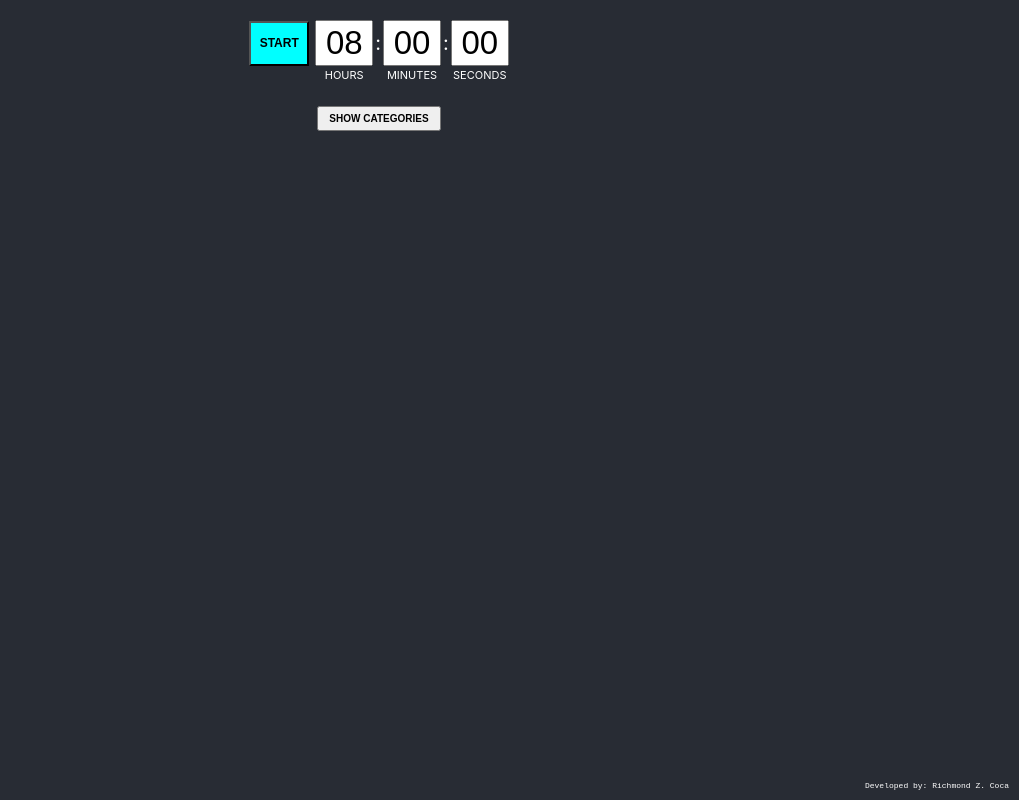
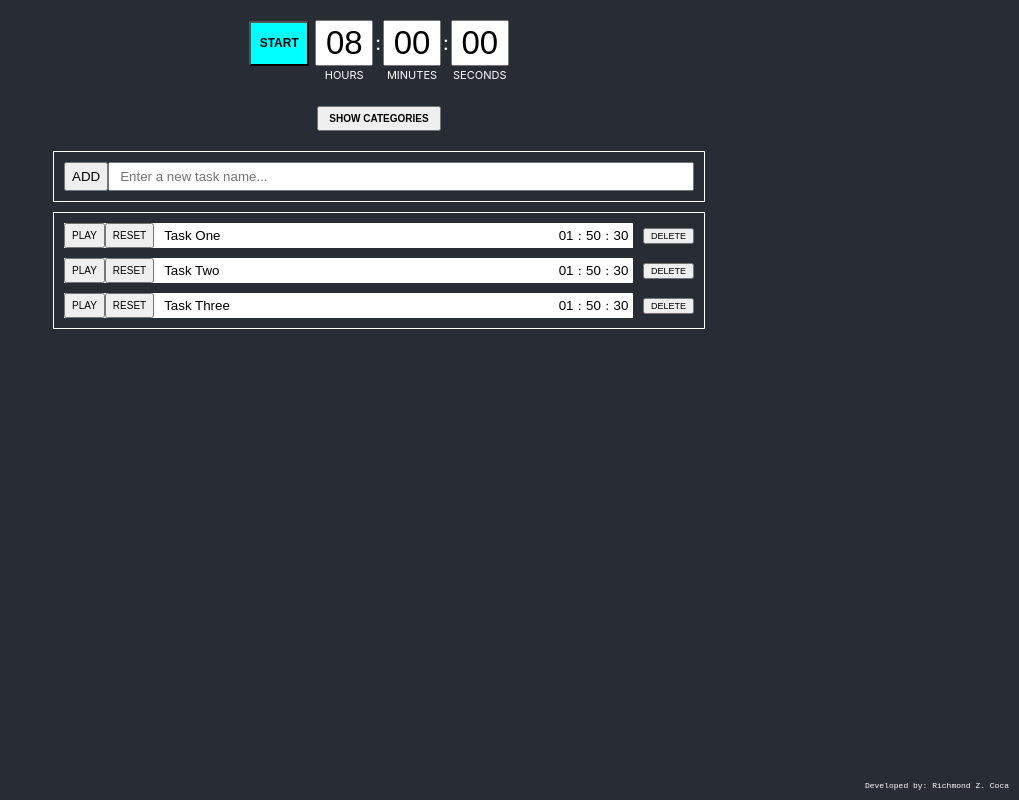
Before and after one commit to richmondzcoca/tasktimer, a React (Create React App) app: page / in a window 1280 px wide. Shown: the whole page, without its empty margins (261-1280 px from the left). Built offline with nearby package versions, Linux system fonts and the light colour scheme.

Commit message:
Added Add-task functionality

```diff
--- a/src/App.scss
+++ b/src/App.scss
@@ -21,7 +21,7 @@
 
   .container {
     padding-top: 20px;
-    width: 500px;
+    width: 700px;
     display: flex;
     flex-direction: column;
     align-items: center;
@@ -114,5 +114,88 @@
       font-weight: bold;
       font-size: 10px;
     }
+
+    .task-lists {
+      display: flex;
+      margin-top: 10px;
+      width: 90%;
+      padding: 10px;
+      border: 1px solid white;
+      flex-direction: column;
+      gap: 10px;
+
+      .task-list {
+        display: flex;
+        width: 100%;
+        background-color: white;
+
+        select {
+          width: 100px;
+          border: none;
+        }
+
+        .delete {
+          margin-left: 10px;
+          font-size: 9px;
+
+          &-container {
+            background-color: #282c34;
+            display: flex;
+            justify-content: center;
+            align-items: center;
+          }
+        }
+      }
+
+      .task-name {
+        width: 100%;
+        border: none;
+        outline: none;
+        padding: 5px 10px;
+      }
+
+      &-timer {
+        display: flex;
+        align-items: center;
+        color: black;
+        font-size: 12px;
+
+        span {
+          color: black;
+        }
+
+        input {
+          width: 20px;
+          border: none;
+          outline: none;
+          text-align: center;
+        }
+      }
+
+      &-button {
+        display: flex;
+
+        button {
+          font-size: 10px;
+        }
+      }
+    }
+
+    .add-task {
+      width: 90%;
+      display: flex;
+      margin-top: 10px;
+      padding: 10px;
+      border: 1px solid white;
+
+      input {
+        width: 100%;
+        padding: 5px 10px;
+      }
+
+      select {
+        width: 100px;
+      }
+    }
   }
 }
--- a/src/App.tsx
+++ b/src/App.tsx
@@ -1,7 +1,7 @@
 import React, { ChangeEvent, FormEvent, KeyboardEvent, useEffect, useRef, useState } from 'react';
 import './App.scss';
 import { addTaskCategories, getTaskCategories, GetTime, TruncateTime } from './helper';
-import { TaskCategories, TaskTimer } from './interfaces';
+import { TaskCategories, TaskListInterface, TaskTimer } from './interfaces';
 
 function App() {
   const startButtonText = {
@@ -29,6 +29,33 @@ function App() {
   const [stateCategoriesText, setStateCategoriesText] = useState(categoriesText.show)
   const [categoriesOptions, setCategoriesOptions] = useState<TaskCategories[]>([])
   const [categoriesSelected, setCategoriesSelected] = useState('')
+  const [taskList, setTaskList] = useState<TaskListInterface[]>([
+    {
+      name: 'Task One',
+      taskCategory: 'Task Category 1',
+      isPause: false,
+      hours: '01',
+      minutes: '50',
+      seconds: '30'
+    },
+    {
+      name: 'Task Two',
+      taskCategory: 'Task Category 2',
+      isPause: false,
+      hours: '01',
+      minutes: '50',
+      seconds: '30'
+    },
+    {
+      name: 'Task Three',
+      taskCategory: 'Task Category 3',
+      isPause: false,
+      hours: '01',
+      minutes: '50',
+      seconds: '30'
+    }
+  ])
+  const [taskName, setTaskName] = useState('')
 
   const refTimeInterval: any = useRef()
   const refStartButton = useRef<HTMLButtonElement>(null)
@@ -233,9 +260,10 @@ function App() {
     e.preventDefault()
 
     if(refCategoriesInput.current?.value!) {
+      setCategoriesOptions(categoriesOptions.map(each => ({...each, isSelected: false})))
       setCategoriesOptions([{
         name: refCategoriesInput.current?.value!,
-        isSelected: false
+        isSelected: true
       }, ...categoriesOptions])
       setCategoriesSelected(refCategoriesInput.current?.value!)
       refCategoriesInput.current.value = ''
@@ -248,6 +276,36 @@ function App() {
     }
 
     setCategoriesOptions(categoriesOptions.filter(option => option.name !== categoriesSelected))
+  }
+
+  const handleTaskListChange = (e: any, index: number, type: string) => {
+    setTaskList(taskList.map((task, i) => i === index ? {...task, [type]: e.target.value} : task))
+  }
+
+  const handleAddTaskCategoryChange = (e: ChangeEvent<HTMLSelectElement>) => {
+    setCategoriesSelected(e.target.value)
+    setCategoriesOptions(categoriesOptions.map(each => each.name === e.target.value ? {...each, isSelected: true} : {...each, isSelected: false}))
+  }
+
+  const handleAddTaskSubmit = (e: FormEvent) => {
+    e.preventDefault()
+    setTaskList([{
+      name: taskName,
+      taskCategory: categoriesSelected,
+      isPause: false,
+      hours: '00',
+      minutes: '00',
+      seconds: '00'
+    }, ...taskList])
+    setTaskName('')
+  }
+
+  const handleTaskNameChange = (e: ChangeEvent<HTMLInputElement>) => {
+    setTaskName(e.target.value)
+  }
+
+  const handleTaskListDelete = (index: number) => {
+    setTaskList(taskList.filter((task, i) => i !== index))
   }
 
   return (
@@ -306,6 +364,57 @@ function App() {
             }
           </div>
         }
+        <form className="add-task" onSubmit={handleAddTaskSubmit}>
+          <button>ADD</button>
+          <input value={taskName} onChange={handleTaskNameChange} type="text" placeholder="Enter a new task name..." />
+          {
+            categoriesOptions.length > 0 &&
+            <select value={categoriesSelected} onChange={handleAddTaskCategoryChange}>
+              {
+                categoriesOptions.map((each, index) =>
+                  <option key={index} value={each.name}>{each.name}</option>
+                )
+              }
+            </select>
+          }
+        </form>
+        {
+          taskList.length > 0 &&
+          <div className="task-lists">
+            {
+              taskList.length > 0 &&
+              taskList.map((task, index) =>
+                <div className="task-list" key={index}>
+                  <div className="task-lists-button">
+                    <button>PLAY</button>
+                    <button>RESET</button>
+                  </div>
+                  <input value={task.name} onChange={e => handleTaskListChange(e, index, 'name')} className="task-name" type="text" />
+                  {
+                    categoriesOptions.length > 0 &&
+                    <select value={task.taskCategory} onChange={e => handleTaskListChange(e, index, 'taskCategory')} name="" id="">
+                      {
+                        categoriesOptions.map((each, index) =>
+                          <option key={index} value={each.name}>{each.name}</option>
+                        )
+                      }
+                    </select>
+                  }
+                  <div className="task-lists-timer">
+                    <input onChange={e => handleTaskListChange(e, index, 'hours')} value={task.hours} type="text" maxLength={2} />
+                    :
+                    <input onChange={e => handleTaskListChange(e, index, 'minutes')} value={task.minutes} type="text" maxLength={2} />
+                    :
+                    <input onChange={e => handleTaskListChange(e, index, 'seconds')} value={task.seconds} type="text" maxLength={2} />
+                  </div>
+                  <div className='delete-container'>
+                    <button onClick={() => handleTaskListDelete(index)} className='delete'>DELETE</button>
+                  </div>
+                </div>
+              )
+            }
+          </div>
+        }
       </div>
     </div>
   );
```
Also changed, not shown: src/interfaces.ts (+9 -0 lines).
